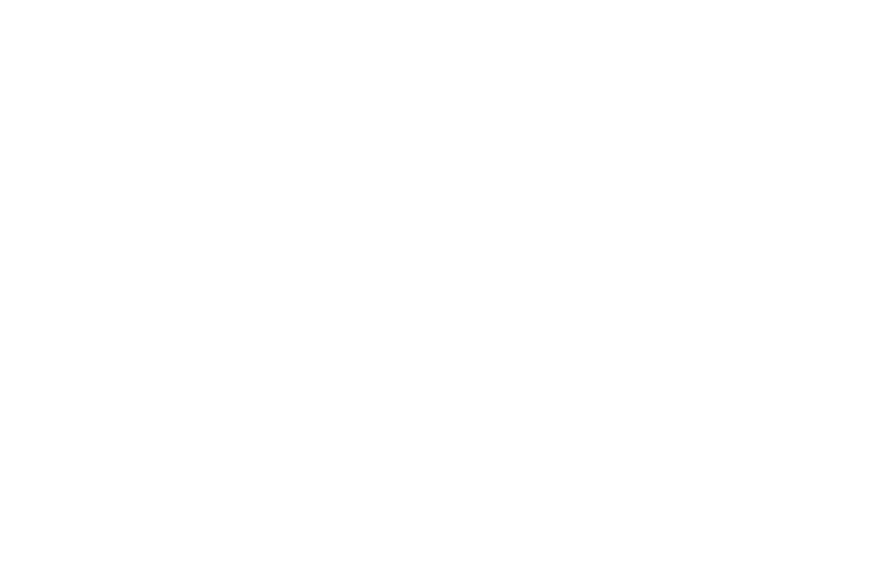
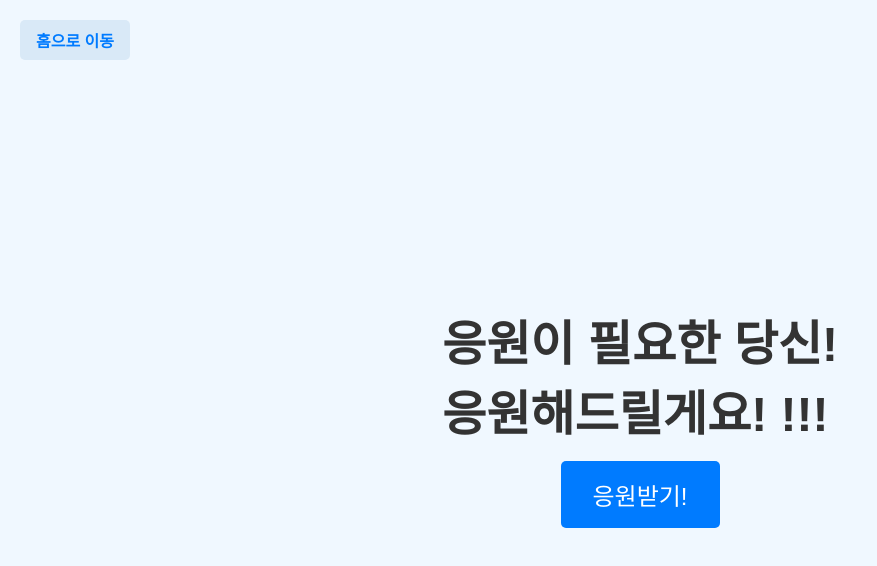
Before and after one commit to pokm2360/FunnyJam, a React (Create React App) app in the folder my-app/: page /encouragement in a window 1280 px wide. Before the commit this address had no page. Shown: the top 566 px of the page, without its empty margins (0-877 px from the left). Built offline with nearby package versions, Linux system fonts and the light colour scheme.

Commit message:
좋은말 랜덤 컴포넌트 완료 추가할 말 있으면 추가해도 됨. 메인페이지에 연결해놓음. 메인페이지 이미지 추가

```diff
--- a/my-app/src/App.js
+++ b/my-app/src/App.js
@@ -1,30 +1,25 @@
-import logo from './logo.svg';
-import './App.css';
+import React from 'react';
+import { BrowserRouter, Route, Routes } from "react-router-dom";
 import CardGame from './components/CardGame';
 import Main from './components/Main';
-import { BrowserRouter, Route, Routes } from "react-router-dom";
 import Cloud from './components/Games/Cloud';
 import Clover from './components/Games/Clover';
 import Balloon from './components/Games/Balloon';
 import Curse from './components/Games/Curse';
+import Encouragement from './components/Encouragement';
 
 function App() {
   return (
     <>
       <BrowserRouter>
         <Routes>
-          <Route>
-            <Route path='#main' element={<Main />} />
-            <Route index element={<Main />} />
-            <Route path='#clover' element={<Clover />} />
-            <Route path='#cloud' element={<Cloud />} />
-            <Route path='#balloon' element={<Balloon />} />
-            <Route path='#curse' element={<Curse />} />
-          </Route>
-
-
-          {/* <CardGame /> */}
-          {/* <Main /> */}
+          <Route path="#main" element={<Main />} />
+          <Route index element={<Main />} />
+          <Route path="#clover" element={<Clover />} />
+          <Route path="#cloud" element={<Cloud />} />
+          <Route path="#balloon" element={<Balloon />} />
+          <Route path="#curse" element={<Curse />} />
+          <Route path="/encouragement" element={<Encouragement />} />
         </Routes>
       </BrowserRouter>
     </>
--- /dev/null
+++ b/my-app/src/components/Encouragement.jsx
@@ -0,0 +1,101 @@
+import React, { useState } from 'react';
+import styled from 'styled-components';
+import { Link } from 'react-router-dom';
+
+const EncouragementContainer = styled.div`
+  display: flex;
+  flex-direction: column;
+  justify-content: center;
+  align-items: center;
+  height: 100vh;
+  background-color: #f0f8ff;
+  font-family: 'Arial', sans-serif;
+  position: relative;
+`;
+
+const Title = styled.h1`
+  font-size: 3rem;
+  color: #333;
+  margin-bottom: 1rem;
+`;
+
+const Button = styled.button`
+  padding: 1rem 2rem;
+  font-size: 1.5rem;
+  color: #fff;
+  background-color: #007bff;
+  border: none;
+  border-radius: 5px;
+  cursor: pointer;
+  transition: background-color 0.3s;
+
+  &:hover {
+    background-color: #0056b3;
+  }
+`;
+
+const Message = styled.p`
+  font-size: 2rem;
+  color: #333;
+  margin: 0 2rem;
+  text-align: center;
+`;
+
+const BackButton = styled(Link)`
+  position: absolute;
+  top: 20px;
+  left: 20px;
+  padding: 0.5rem 1rem;
+  font-size: 1rem;
+  font-weight: bold;
+  color: #007bff;
+  background-color: #d9e9f7;
+  border: none;
+  border-radius: 5px;
+  text-decoration: none;
+  transition: background-color 0.3s, color 0.3s;
+
+  &:hover {
+    background-color: #007bff;
+    color: #fff;
+  }
+`;
+
+const messages = [
+  "당신은 할 수 있어요!",
+  "힘들 땐 잠시 쉬어가도 괜찮아요.",
+  "포기하지 마세요, 끝은 가까워요!",
+  "오늘도 멋진 하루가 될 거예요!",
+  "작은 변화가 큰 기적을 만듭니다.",
+  "당신의 노력은 헛되지 않아요!",
+  "뭐든뭐든 당신은 성공 할거에요!!",
+  "당신은 소중해요.",
+];
+
+const Encouragement = () => {
+  const [message, setMessage] = useState('');
+
+  const handleButtonClick = () => {
+    const randomIndex = Math.floor(Math.random() * messages.length);
+    setMessage(messages[randomIndex]);
+  };
+
+  return (
+    <EncouragementContainer>
+      <BackButton to="/">홈으로 이동</BackButton>
+      {message ? (
+        <Message>{message}</Message>
+      ) : (
+        <>
+          <Title>
+            응원이 필요한 당신! <br/>
+            응원해드릴게요! !!!
+          </Title>
+          <Button onClick={handleButtonClick}>응원받기!</Button>
+        </>
+      )}
+    </EncouragementContainer>
+  );
+};
+
+export default Encouragement;
--- a/my-app/src/components/Main.jsx
+++ b/my-app/src/components/Main.jsx
@@ -1,6 +1,6 @@
 import React, { useState } from 'react';
 import styled, { keyframes } from 'styled-components';
-
+import { Link } from 'react-router-dom';
 
 // 스타일 컴포넌트 정의
 const Container = styled.div`
@@ -173,6 +173,22 @@ const Main = () => {
       <LangToggle>
         <span>KOR</span> | <span>ENG</span>
       </LangToggle>
+
+      <Section
+        reverse
+        bgColor="#E1F5FE"
+        bgImage="/img/main_img/main_goodwords.JPG"
+        color="#03A9F4"
+        link="/encouragement"
+      >
+        <Title>응원이 필요하신가요?</Title>
+        <Text>저희가 따뜻한 말을 건네드릴게요!</Text>
+        <Text>힘들 땐 잠시 쉬어가세요.</Text>
+        <Text>포기하지 마세요, 좋은 일이 있을 거예요!</Text>
+        <FooterText>제작자: 김경환, 김지연<br />제작 소요 기간: 1일<br />사용된 기능: <br />React | react-router-dom | styled-components</FooterText>
+      </Section>
+
+
       <Section
         bgColor="#FFEBEE"
         bgImage="https://placehold.co/800x600"
```
Also changed, not shown: my-app/public/img/main_img/main_goodwords.JPG (added).
